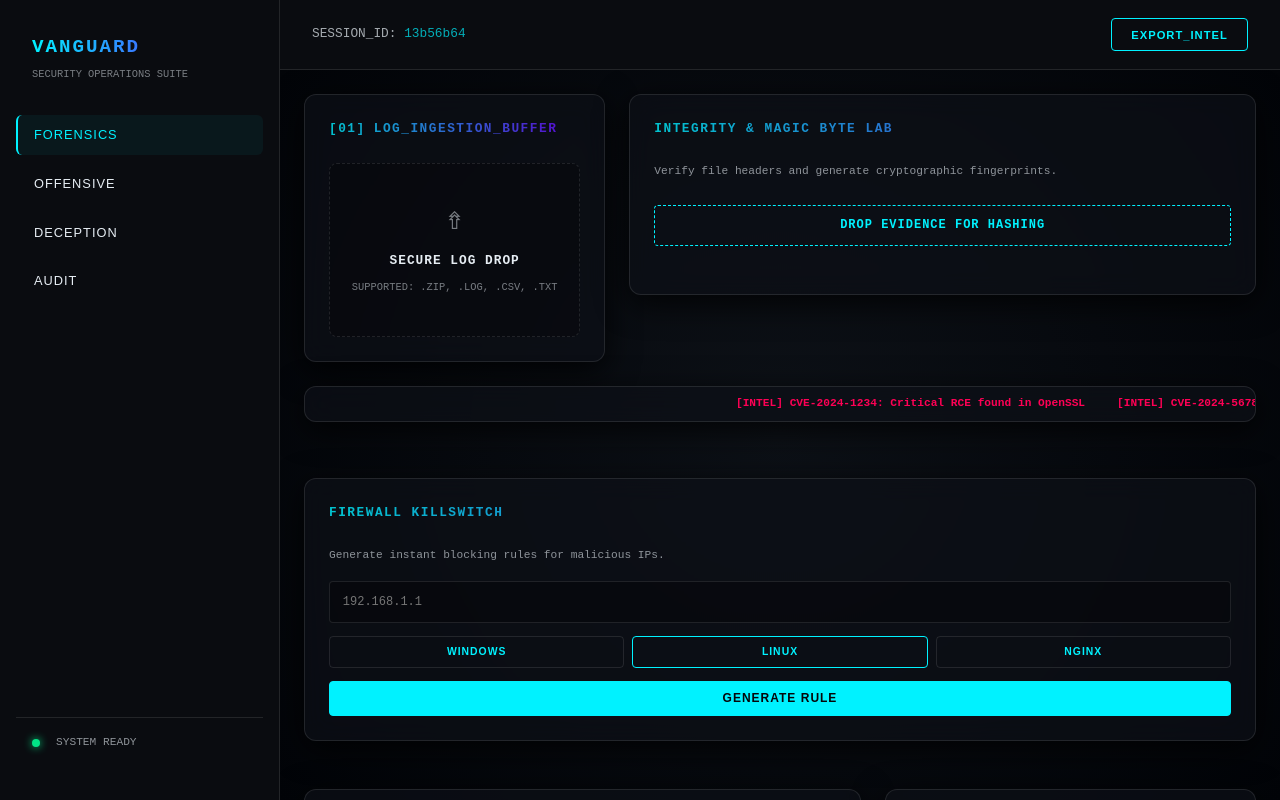
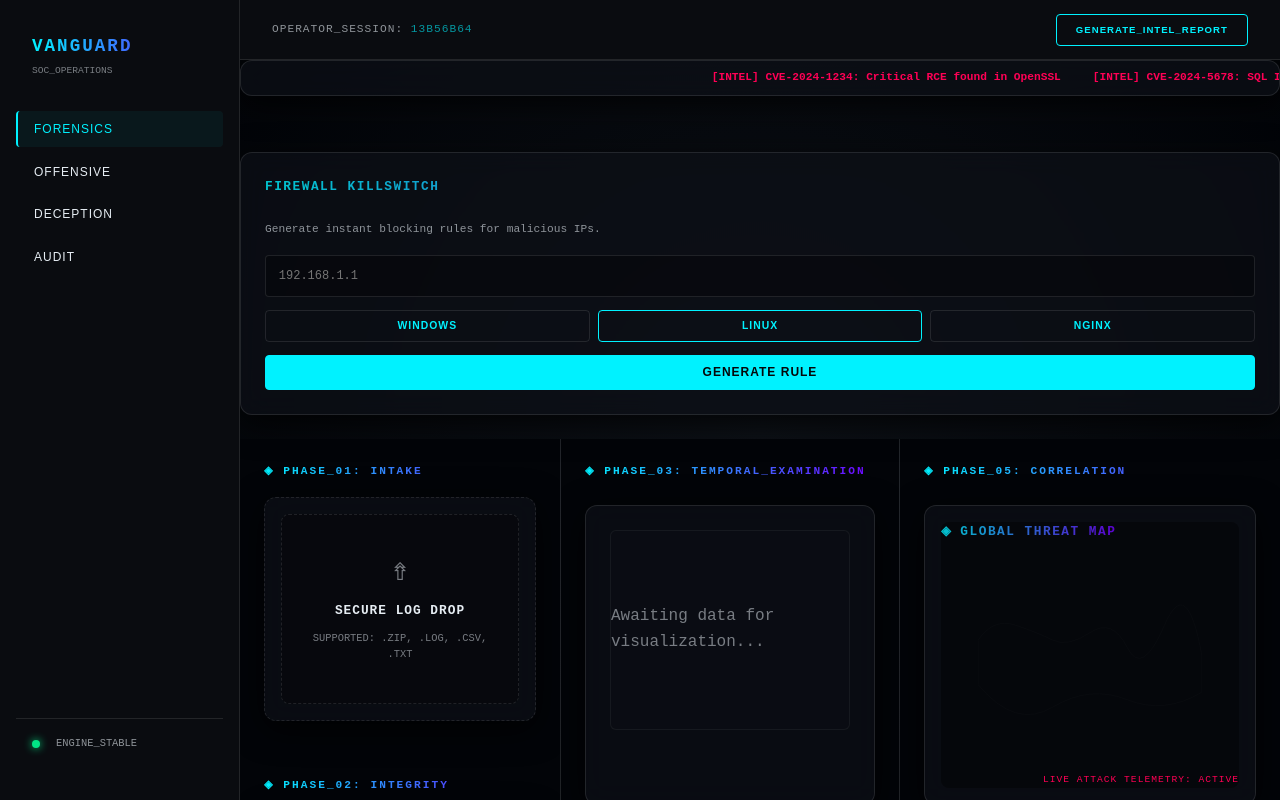
Before and after one commit to xCue10/security-scanner, a Next.js app: page / in a window 1280 px wide. Built offline with nearby package versions, Linux system fonts and the light colour scheme.

Commit message:
Implement 3-Column Investigation Cockpit layout for Forensics tab

```diff
--- a/src/app/page.tsx
+++ b/src/app/page.tsx
@@ -24,9 +24,9 @@ export default function Home() {
     <main style={{ display: 'flex', height: '100vh', overflow: 'hidden', background: '#020408' }}>
       <NotificationManager />
 
-      {/* NAVIGATION SIDEBAR */}
+      {/* FIXED SIDEBAR NAVIGATION */}
       <nav style={{
-        width: '280px',
+        width: '240px',
         borderRight: '1px solid var(--border)',
         background: '#0a0c10',
         padding: '2rem 1rem',
@@ -36,23 +36,23 @@ export default function Home() {
         zIndex: 100
       }}>
         <div style={{ padding: '0 1rem' }}>
-          <h1 style={{ fontSize: '1.2rem', letterSpacing: '2px', color: 'var(--primary)', marginBottom: '0.2rem' }}>VANGUARD</h1>
-          <p style={{ fontSize: '0.65rem', opacity: 0.5, textTransform: 'uppercase' }}>Security Operations Suite</p>
+          <h1 style={{ fontSize: '1.1rem', letterSpacing: '2px', color: 'var(--primary)', marginBottom: '0.2rem' }}>VANGUARD</h1>
+          <p style={{ fontSize: '0.6rem', opacity: 0.5, textTransform: 'uppercase' }}>SOC_OPERATIONS</p>
         </div>
 
-        <div style={{ display: 'flex', flexDirection: 'column', gap: '0.5rem' }}>
+        <div style={{ display: 'flex', flexDirection: 'column', gap: '0.4rem' }}>
           {['forensics', 'offensive', 'deception', 'audit'].map(tab => (
             <button
               key={tab}
               onClick={() => setActiveTab(tab)}
               style={{
                 textAlign: 'left',
-                padding: '0.8rem 1rem',
-                borderRadius: '6px',
+                padding: '0.7rem 1rem',
+                borderRadius: '4px',
                 background: activeTab === tab ? 'rgba(0, 242, 255, 0.05)' : 'transparent',
                 border: 'none',
                 color: activeTab === tab ? 'var(--primary)' : 'var(--foreground)',
-                fontSize: '0.8rem',
+                fontSize: '0.75rem',
                 textTransform: 'uppercase',
                 letterSpacing: '1px',
                 cursor: 'pointer',
@@ -66,18 +66,19 @@ export default function Home() {
         </div>
 
         <div style={{ marginTop: 'auto', padding: '1rem', borderTop: '1px solid var(--border)' }}>
-          <div style={{ display: 'flex', alignItems: 'center', gap: '0.5rem', fontSize: '0.7rem' }}>
+          <div style={{ display: 'flex', alignItems: 'center', gap: '0.5rem', fontSize: '0.65rem' }}>
             <span className="status-dot online"></span>
-            <span style={{ opacity: 0.6 }}>SYSTEM READY</span>
+            <span style={{ opacity: 0.6 }}>ENGINE_STABLE</span>
           </div>
         </div>
       </nav>
 
-      {/* MAIN CONTENT AREA */}
+      {/* MAIN VIEWPORT */}
       <section style={{ flex: 1, display: 'flex', flexDirection: 'column', overflow: 'hidden' }}>
 
+        {/* TOP STATUS BAR */}
         <header style={{
-          height: '70px',
+          height: '60px',
           borderBottom: '1px solid var(--border)',
           display: 'flex',
           justifyContent: 'space-between',
@@ -85,82 +86,97 @@ export default function Home() {
           padding: '0 2rem',
           background: '#0a0c10'
         }}>
-          <div style={{ fontSize: '0.8rem', opacity: 0.7 }}>
-            SESSION_ID: <span style={{ color: 'var(--primary)' }}>{typeof window !== 'undefined' ? window.crypto.randomUUID().substring(0, 8) : '...'}</span>
+          <div style={{ fontSize: '0.7rem', opacity: 0.6, letterSpacing: '1px' }}>
+            OPERATOR_SESSION: <span style={{ color: 'var(--primary)' }}>{typeof window !== 'undefined' ? window.crypto.randomUUID().substring(0, 8).toUpperCase() : '...'}</span>
           </div>
-          <button onClick={() => window.print()} className="btn" style={{ fontSize: '0.7rem' }}>EXPORT_INTEL</button>
+          <button onClick={() => window.print()} className="btn" style={{ fontSize: '0.6rem', height: '32px' }}>GENERATE_INTEL_REPORT</button>
         </header>
 
-        <div style={{ flex: 1, padding: '1.5rem', overflowY: 'auto', background: 'radial-gradient(circle at 50% 50%, #0d1117 0%, #020408 100%)' }}>
+        <div style={{ flex: 1, overflowY: 'auto', background: 'radial-gradient(circle at 50% 50%, #0d1117 0%, #020408 100%)' }}>
 
           {activeTab === 'forensics' && (
-            <div style={{ display: 'flex', flexDirection: 'column', gap: '1.5rem' }}>
+            <div style={{ display: 'flex', flexDirection: 'column', height: '100%' }}>
 
-              {/* PHASE 1: DATA COLLECTION & INTEGRITY (THE WORKSPACE) */}
-              <div style={{ display: 'grid', gridTemplateColumns: '1fr 1fr 1fr', gap: '1.5rem' }}>
-                <div className="card" style={{ margin: 0 }}>
-                  <h2><span style={{ color: 'var(--primary)' }}>[01]</span> LOG_INGESTION_BUFFER</h2>
+              {/* GLOBAL INTELLIGENCE TICKER */}
+              <IntelligenceHub />
+
+              <div style={{ display: 'grid', gridTemplateColumns: '320px 1fr 380px', gap: '1px', background: 'var(--border)', flex: 1 }}>
+
+                {/* COLUMN 1: EVIDENCE INTAKE (Interactive Tools) */}
+                <div style={{ background: '#020408', padding: '1.5rem', display: 'flex', flexDirection: 'column', gap: '1.5rem', overflowY: 'auto' }}>
+                  <div style={{ marginBottom: '0.5rem' }}>
+                    <h3 style={{ fontSize: '0.7rem', color: 'var(--primary)', marginBottom: '1rem' }}>◈ PHASE_01: INTAKE</h3>
+                    <div className="card" style={{ padding: '1rem', borderStyle: 'dashed' }}>
                       <LogUploader />
                     </div>
-                <div style={{ gridColumn: 'span 2' }}>
+                  </div>
+
+                  <div>
+                    <h3 style={{ fontSize: '0.7rem', color: 'var(--primary)', marginBottom: '1rem' }}>◈ PHASE_02: INTEGRITY</h3>
                     <IntegrityLab />
                   </div>
                 </div>
 
-              {/* PHASE 2: REAL-TIME MONITORING */}
-              <IntelligenceHub />
-
-              {/* PHASE 3: VISUAL CORRELATION */}
-              <div style={{ display: 'grid', gridTemplateColumns: '1.5fr 1fr', gap: '1.5rem' }}>
-                <div className="card" style={{ margin: 0, height: '350px' }}>
-                  <h2><span style={{ color: 'var(--primary)' }}>[02]</span> TEMPORAL THREAT MATRIX</h2>
+                {/* COLUMN 2: CORE ANALYSIS (The Investigation) */}
+                <div style={{ background: '#020408', padding: '1.5rem', display: 'flex', flexDirection: 'column', gap: '1.5rem', overflowY: 'auto' }}>
+                  <h3 style={{ fontSize: '0.7rem', color: 'var(--primary)' }}>◈ PHASE_03: TEMPORAL_EXAMINATION</h3>
+                  <div className="card" style={{ minHeight: '300px', flexShrink: 0 }}>
                     <ForensicGraph />
                   </div>
+
+                  <h3 style={{ fontSize: '0.7rem', color: 'var(--primary)' }}>◈ PHASE_04: LIVE_STREAM</h3>
+                  <div className="card" style={{ flex: 1, display: 'flex', flexDirection: 'column' }}>
+                    <LogFeed />
+                  </div>
+                </div>
+
+                {/* COLUMN 3: FINDINGS & INTELLIGENCE (The Results) */}
+                <div style={{ background: '#020408', padding: '1.5rem', display: 'flex', flexDirection: 'column', gap: '1.5rem', overflowY: 'auto' }}>
+                  <h3 style={{ fontSize: '0.7rem', color: 'var(--primary)' }}>◈ PHASE_05: CORRELATION</h3>
+                  <div style={{ marginBottom: '1rem' }}>
                     <ThreatMap />
                   </div>
 
-              {/* PHASE 4: DEEP INVESTIGATION */}
-              <div style={{ display: 'grid', gridTemplateColumns: '1.2fr 1fr 0.8fr', gap: '1.5rem', minHeight: '500px' }}>
-                <div className="card" style={{ margin: 0, display: 'flex', flexDirection: 'column' }}>
-                  <h2><span style={{ color: 'var(--primary)' }}>[03]</span> INTELLIGENCE FEED</h2>
-                  <LogFeed />
-                </div>
+                  <h3 style={{ fontSize: '0.7rem', color: 'var(--primary)' }}>◈ PHASE_06: ARTIFACTS</h3>
                   <ForensicArtifacts />
+
+                  <h3 style={{ fontSize: '0.7rem', color: 'var(--primary)' }}>◈ PHASE_07: MITIGATION</h3>
                   <MitigationPanel />
                 </div>
 
               </div>
+            </div>
           )}
 
           {activeTab === 'offensive' && (
-            <div style={{ display: 'grid', gridTemplateColumns: '1fr 1fr', gap: '2rem' }}>
+            <div style={{ padding: '2rem', display: 'grid', gridTemplateColumns: '1fr 1fr', gap: '2rem' }}>
               <div style={{ display: 'flex', flexDirection: 'column', gap: '2rem' }}>
                 <PentestModule />
                 <ShadowRecon />
                 <NetworkBreachModule />
               </div>
               <div className="card" style={{ margin: 0 }}>
-                <h2>SURFACE VECTOR ANALYSIS</h2>
+                <h3 style={{ fontSize: '0.7rem', color: 'var(--primary)', marginBottom: '1.5rem' }}>SURFACE VECTOR ANALYSIS</h3>
                 <AttackSurfaceMap />
               </div>
             </div>
           )}
 
           {activeTab === 'deception' && (
-            <div style={{ display: 'grid', gridTemplateColumns: '1fr 1fr', gap: '2rem' }}>
+            <div style={{ padding: '2rem', display: 'grid', gridTemplateColumns: '1fr 1fr', gap: '2rem' }}>
               <AdvancedTools />
               <div className="card">
-                <h2>HONEYPOT STATUS</h2>
+                <h3 style={{ fontSize: '0.7rem', color: 'var(--primary)', marginBottom: '1.5rem' }}>HONEYPOT STATUS</h3>
                 <p style={{ opacity: 0.5, fontSize: '0.8rem' }}>Monitoring active canary endpoints...</p>
               </div>
             </div>
           )}
 
           {activeTab === 'audit' && (
-            <div style={{ display: 'grid', gridTemplateColumns: '1.5fr 1fr', gap: '2rem' }}>
+            <div style={{ padding: '2rem', display: 'grid', gridTemplateColumns: '1.5fr 1fr', gap: '2rem' }}>
               <Copilot />
               <div className="card">
-                <h2>SECURITY POSTURE</h2>
+                <h3 style={{ fontSize: '0.7rem', color: 'var(--primary)', marginBottom: '1.5rem' }}>SECURITY POSTURE</h3>
                 <div style={{ padding: '2rem', textAlign: 'center' }}>
                   <div style={{ fontSize: '3rem', color: 'var(--primary)' }}>A+</div>
                   <p style={{ opacity: 0.6, fontSize: '0.7rem' }}>Current Infrastructure Integrity</p>
```
Lines whose indentation alone changed are shown as unchanged.
